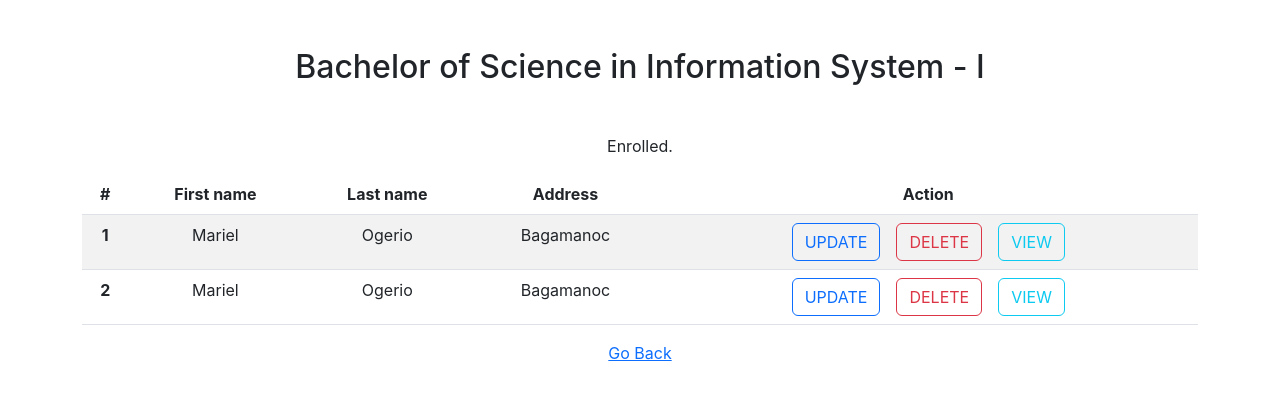
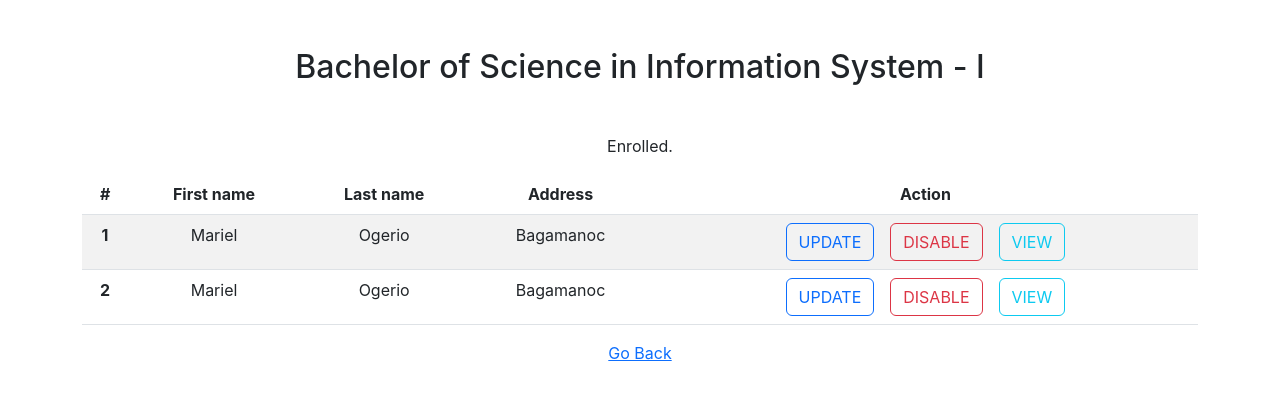
Before and after one commit to KingNelx/Client-2x, a React (Create React App) app: page /bsis1 in a window 1280 px wide. Shown: the top 400 px of the page. Built offline with nearby package versions, Linux system fonts and the light colour scheme.

Commit message:
edit button

```diff
--- a/src/Components/Buttons.jsx
+++ b/src/Components/Buttons.jsx
@@ -2,7 +2,7 @@
     return (
         <div>
             <button type="button" class="btn btn-outline-primary mx-2">UPDATE</button>
-            <button type="button" class="btn btn-outline-danger mx-2">DELETE</button>
+            <button type="button" class="btn btn-outline-danger mx-2">DISABLE</button>
             <button type="button" class="btn btn-outline-info mx-2">VIEW</button>
         </div>
     );
```
